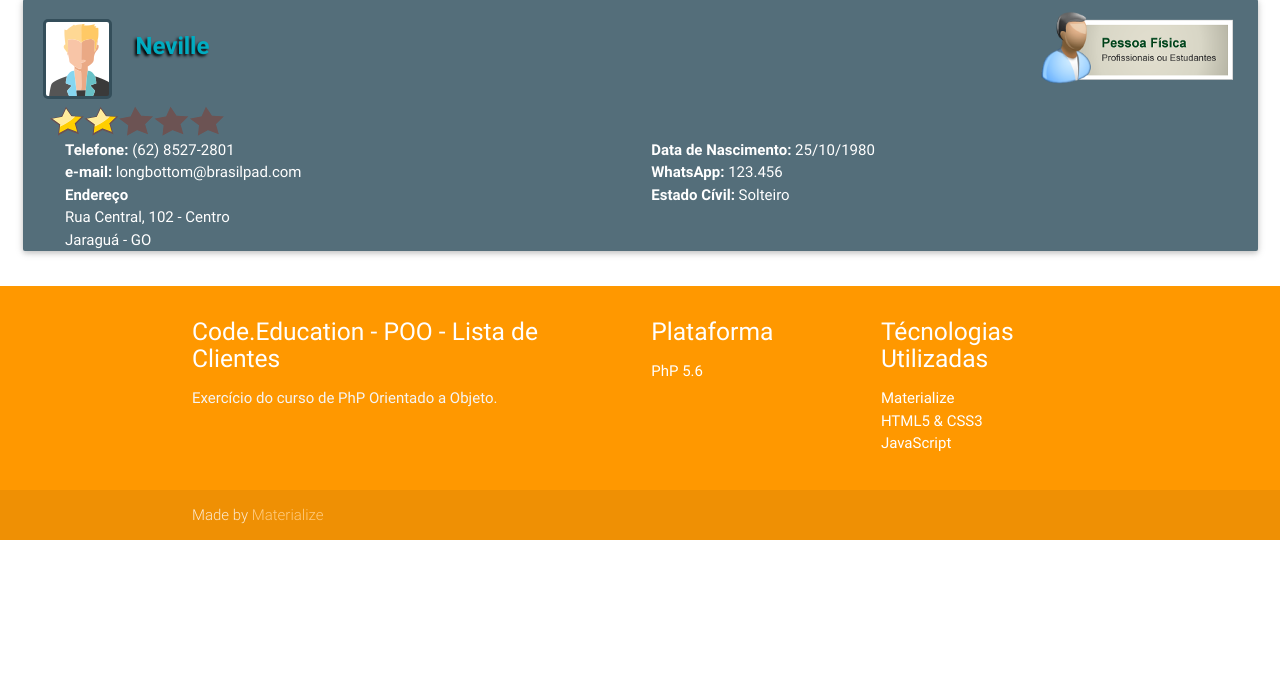
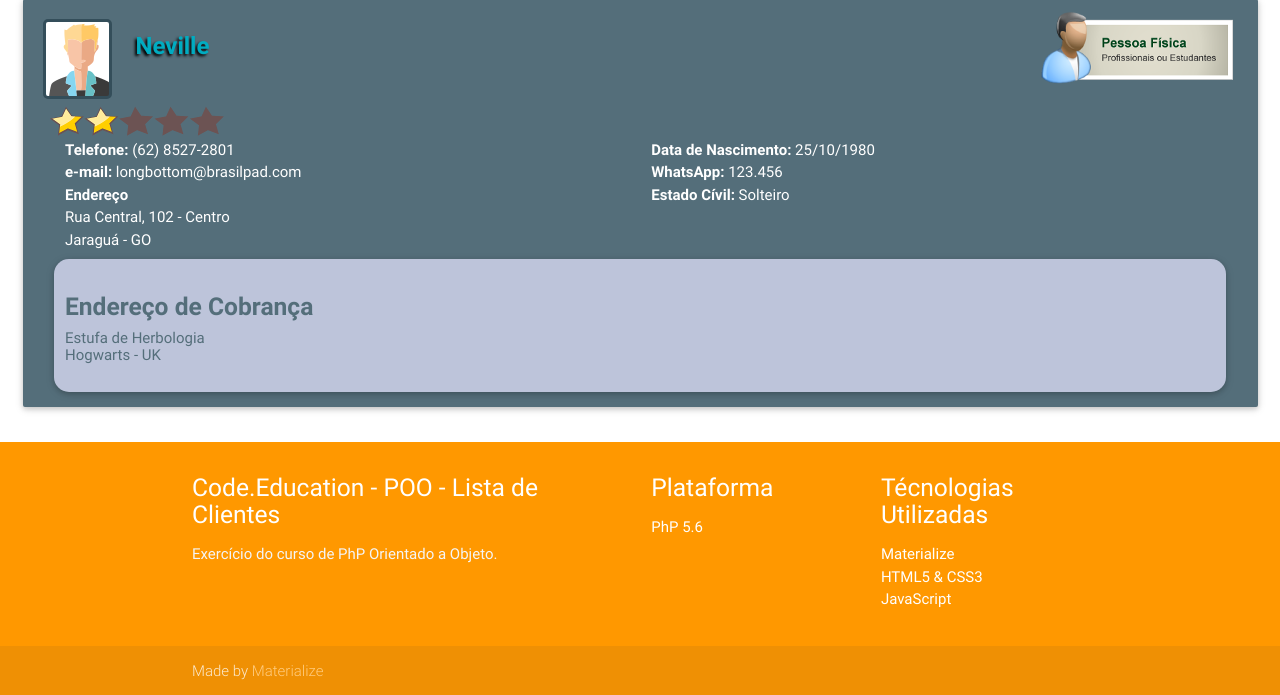
Before and after one commit to tharcius/clientes, a PHP site: page /detalhes.php?id=Neville in a window 1280 px wide. Shown: the part 88-783 px from the top of the page. Run offline with PHP 8.4, Linux system fonts and the light colour scheme; some libraries are stand-ins or nearby versions.

Commit message:
Opção de criar clientes que utilizão endereço específico de cobrança

```diff
--- a/Cliente.php
+++ b/Cliente.php
@@ -16,9 +16,7 @@ class Cliente {
     private $cpfCnpj;
     private $fisica;
     private $juridica;
-
-    // Analisar
-    private $enderecoCobranca;
+    private $cobranca;
 
     public function getNome(){
         return $this->nome;
@@ -40,8 +38,8 @@ class Cliente {
         return $this->endereco;
     }
 
-    public function getEnderecoCobranca(){
-        return $this->enderecoCobranca;
+    public function getCobranca(){
+        return $this->cobranca;
     }
 
     public function getFoto()
@@ -85,5 +83,6 @@ class Cliente {
         $this->endereco     = $dados['endereco'];
         $this->fisica       = $dados['fisica'];
         $this->juridica     = $dados['juridica'];
+        $this->cobranca     = $dados['cobranca'];
     }
 }
--- a/css/style.css
+++ b/css/style.css
@@ -64,3 +64,9 @@
     position: absolute;
     top: 10px;
 }
+
+.endereco {
+    background-color: rgba(225,225,250,.75) !important;
+    border-radius: 15px;
+    color: #546E7A;
+}
--- a/dados.php
+++ b/dados.php
@@ -23,7 +23,13 @@ $cliente0 = new Cliente(
             'estadoCivil'=>'Solteiro'
         ]
         ,
-        'juridica'      =>null
+        'juridica'=>null
+        ,
+        'cobranca' => [
+            'logradouro'=>'Estufa de Herbologia',
+            'cidade'    =>'Hogwarts',
+            'uf'        =>'UK'
+        ]
     ]
 );
 
@@ -51,6 +57,8 @@ $cliente1 = new Cliente(
         ]
         ,
         'juridica'=>null
+        ,
+        'cobranca'=>null
     ]
 );
 
@@ -77,7 +85,9 @@ $cliente2 = new Cliente(
             'estadoCivil'=>'Casado'
         ]
         ,
-        'juridica'      =>null
+        'juridica'=>null
+        ,
+        'cobranca'=>null
     ]
 );
 
@@ -105,6 +115,8 @@ $cliente3 = new Cliente(
         ]
         ,
         'juridica'=>null
+        ,
+        'cobranca'=>null
     ]
 );
 
@@ -132,6 +144,8 @@ $cliente4 = new Cliente(
         ]
         ,
         'juridica'=>null
+        ,
+        'cobranca'=>null
     ]
 );
 
@@ -158,7 +172,9 @@ $cliente5 = new Cliente(
             'url'       =>'www.dedosdemel.com.br'
         ]
         ,
-        'fisica'        =>null
+        'fisica'=>null
+        ,
+        'cobranca'=>null
     ]
 );
 
@@ -185,7 +201,13 @@ $cliente6 = new Cliente(
             'url'       =>'www.olivanders.com.br'
         ]
         ,
-        'fisica'        =>null
+        'fisica'=>null
+        ,
+        'cobranca' => [
+            'logradouro'=>'Cabana das Conchas',
+            'cidade'    =>'Tinworth',
+            'uf'        =>'UK'
+        ]
     ]
 );
 
@@ -212,7 +234,13 @@ $cliente7 = new Cliente(
             'url'       =>'www.gwesley.com.br'
         ]
         ,
-        'fisica'        =>null
+        'fisica' =>null
+        ,
+        'cobranca' => [
+            'logradouro'=>'A Toca',
+            'cidade'    =>'Ottery St. Catchpole',
+            'uf'        =>'UK'
+        ]
     ]
 );
 
@@ -239,7 +267,9 @@ $cliente8 = new Cliente(
             'url'       =>'www.floreanfortescue.com.br'
         ]
         ,
-        'fisica'        =>null
+        'fisica'=>null
+        ,
+        'cobranca'=>null
     ]
 );
 //-345px -322px
@@ -257,6 +287,7 @@ foreach ($clientes as $key => $cliente) {
     $cl[$cliente->getNome()]['endereco']      = $cliente->getEndereco();
     $cl[$cliente->getNome()]['fisica']        = $cliente->getFisica();
     $cl[$cliente->getNome()]['juridica']      = $cliente->getJuridica();
+    $cl[$cliente->getNome()]['cobranca']      = $cliente->getCobranca();
 //    echo "<pre>";
 //    print_r($cliente);
 //    exit();
--- a/detalhes.php
+++ b/detalhes.php
@@ -42,6 +42,22 @@ if ($cliente['fisica'])
                         <div class="tipo-pessoa">
                             <img src="img/icon-pessoa-<?php echo $pessoa;?>.png" alt=""> <br>
                         </div>
+                        <div class="endereco-cobranca">
+                            <?php
+                                if($cliente['cobranca']){
+                            ?>
+                            <div class="col s12 m12 l12 card endereco">
+                                <p>&nbsp;</p>
+                                <p><b><h5>Endereço de Cobrança</h5></b>
+                                <h6>
+                                <p><?php echo $cliente['cobranca']['logradouro']; ?><br></p>
+                                <p><?php echo "{$cliente['cobranca']['cidade']} - {$cliente['cobranca']['uf']}"; ?></p>
+                                </h6><p>&nbsp;</p>
+                            </div>
+                            <?php
+                            }
+                            ?>
+                        </div>
                     </div>
                 </div>
             </div>
```
Also changed, not shown: README.md.
